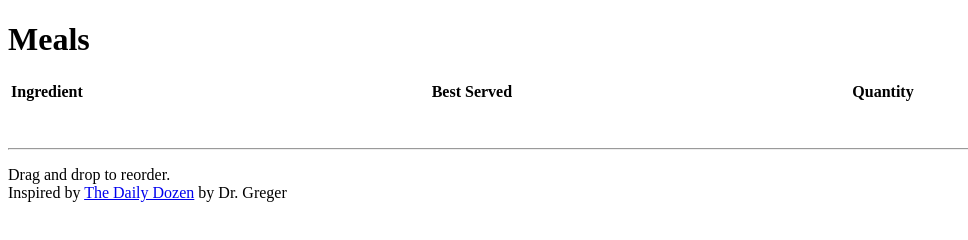
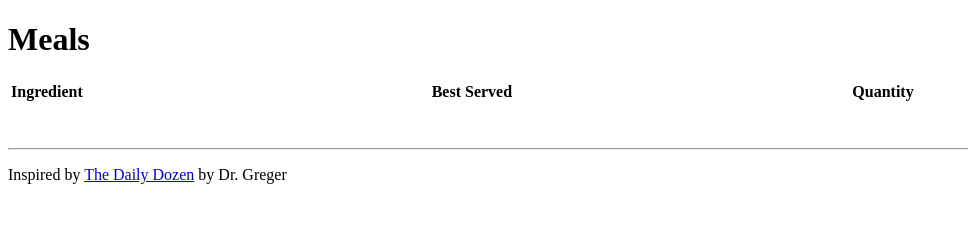
Before and after one commit to nobe4/meals, a website: page static/index.html in a window 1280 px wide. Shown: the whole page, without its empty margins (0-968 px from the left). Drawn offline with Linux system fonts and the light colour scheme; files whose address does not match are found by name.

Commit message:
fix: remove drag-drop note

```diff
--- a/static/index.html
+++ b/static/index.html
@@ -22,12 +22,9 @@
     </tbody>
   </table>
 
-  <br>
-  <br>
+  <br> <br>
   <hr>
   <p>
-    Drag and drop to reorder.
-    <br>
     Inspired by <a href="https://nutritionfacts.org/daily-dozen/">The Daily Dozen</a> by Dr. Greger
   </p>
   <script src="app.js"></script>
```
